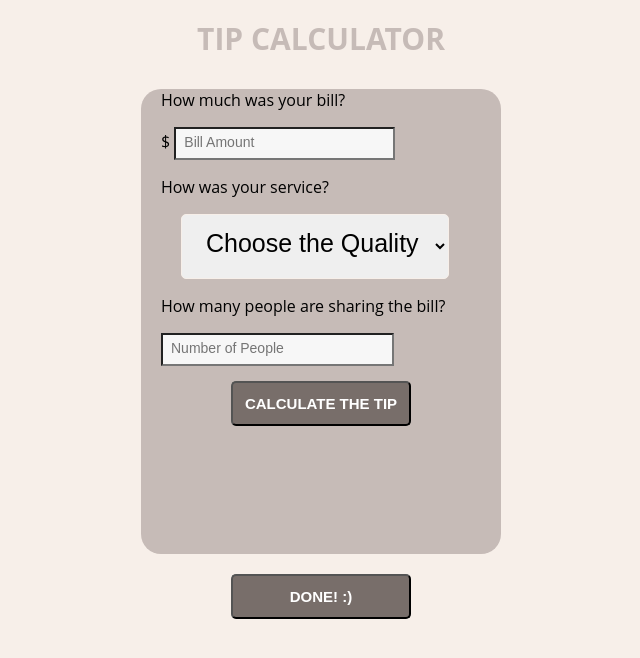
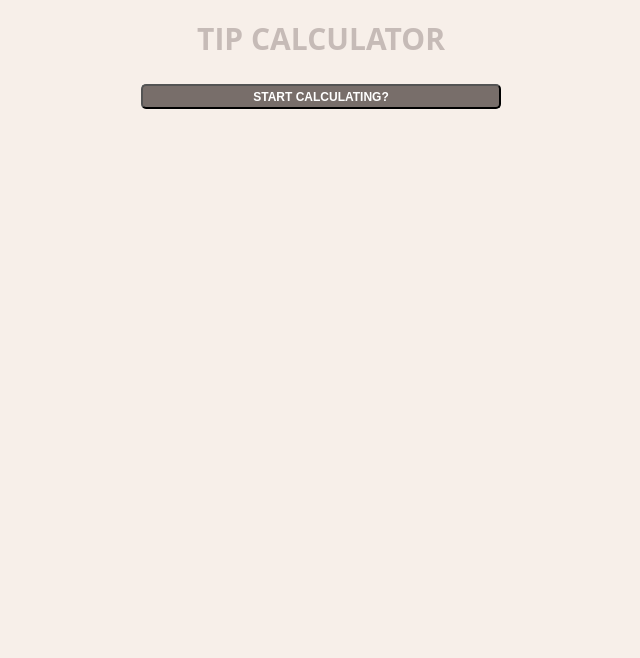
Before and after one commit to juliane99/Asignment2_frontend, a website with bundled scripts: page index.html in a window 1280 px wide. Shown: the whole page, without its empty margins (319-959 px from the left). Built offline with nearby package versions, Linux system fonts and the light colour scheme.

Commit message:
chnaged poistion

```diff
--- a/index.html
+++ b/index.html
@@ -8,7 +8,8 @@
 </head>
 <body>
   <h1>Tip Calculator</h1>
-    <div id="container">
+  <button id="show" class="button button-small"> Start Calculating?</button>
+    <div id="container" style="display: none">
         <div id="calculator">
           <form>
             <p>How much was your bill?
@@ -29,7 +30,7 @@
           </form>
           <p>How many people are sharing the bill?</p>
           <input id="people" type="text" placeholder="Number of People">
-          <button type="button" id="calculate">Calculate the Tip</button>
+          <button type="button" class="button button-big" id="calculate">Calculate the Tip</button>
 
         </div>
         <!--calculator end-->
@@ -41,7 +42,7 @@
 
       </div>
       <!--container end-->
-      <button id="show"> Done! :)</button>
+
     <script src="./build/bundle.js"></script>
 </body>
 </html>
--- a/main.css
+++ b/main.css
@@ -77,27 +77,35 @@ body {
     border-radius: 5px;
   }
 
-  button {
+  .button {
     text-transform: uppercase;
     font-weight: bold;
     display: block;
     margin: 15px auto;
     background: #786E6a;
     border-radius: 5px;
-    width: 180px;
-    height: 45px;
     font-size: 15px;
     color: white;
   }
 
-  button:hover {
+  .button:hover {
     background: #C7a48B;
 
   }
 
-  button:active {
+  .button:active {
     position: relative;
     top: 1px;
+  }
+  .button-big {
+    width: 180px;
+    height: 45px;
+
+  }
+  .button-small {
+    width: 360px;
+    height: 25px;
+    font-size: 12px;
   }
 
   #totalTip {
```
